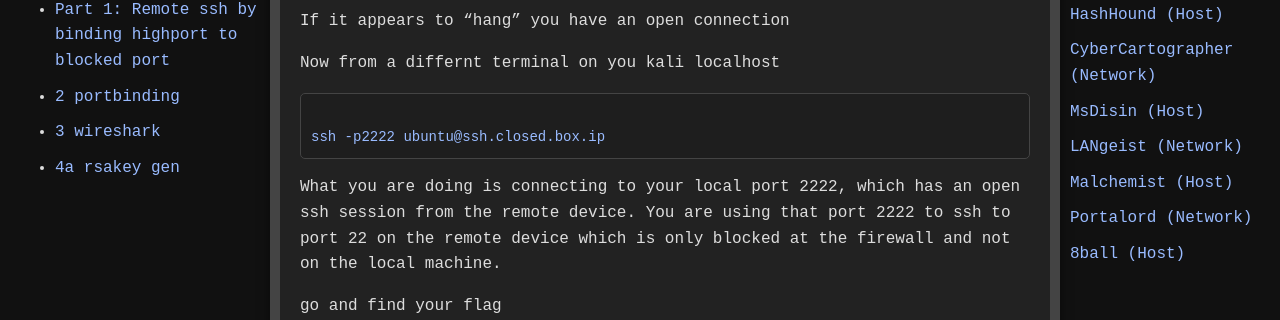
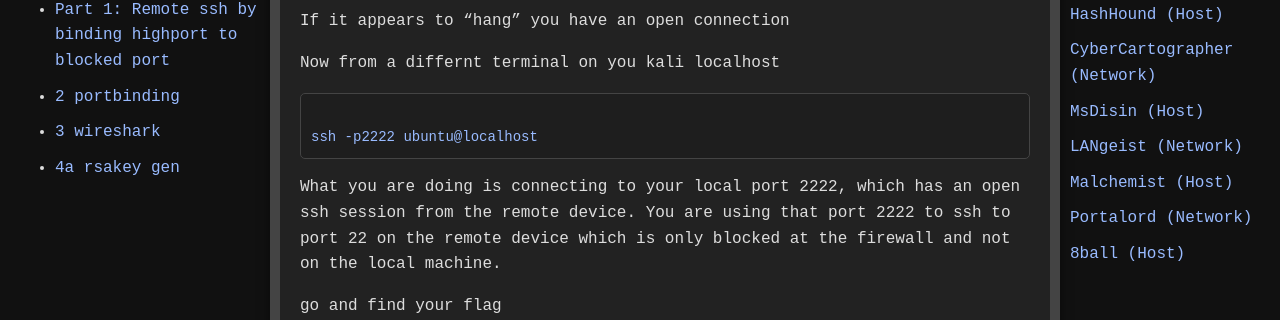
Before and after one commit to jboyce1/ppsCTF, a Jekyll site: the page built from classes/Portalord/Portalord.md, in a window 1280 px wide and 900 px high, scrolled down 2666 px. Shown: the part 131-451 px from the top of the window. Built offline with Jekyll 4.4.1, drawn with Linux system fonts in a browser that asks for light colours.

Commit message:
Update Portalord.md

```diff
--- a/classes/Portalord/Portalord.md
+++ b/classes/Portalord/Portalord.md
@@ -100,7 +100,7 @@ If it appears to "hang" you have an open connection
 
 Now from a differnt terminal on you kali localhost
 <div class="scroll-box">
-ssh -p2222 ubuntu@ssh.closed.box.ip
+ssh -p2222 ubuntu@localhost
 </div>
 What you are doing is connecting to your local port 2222, which has an open ssh session from the remote device. You are using that port 2222 to ssh to port 22 on the remote device which is only blocked at the firewall and not on the local machine.
 
```
